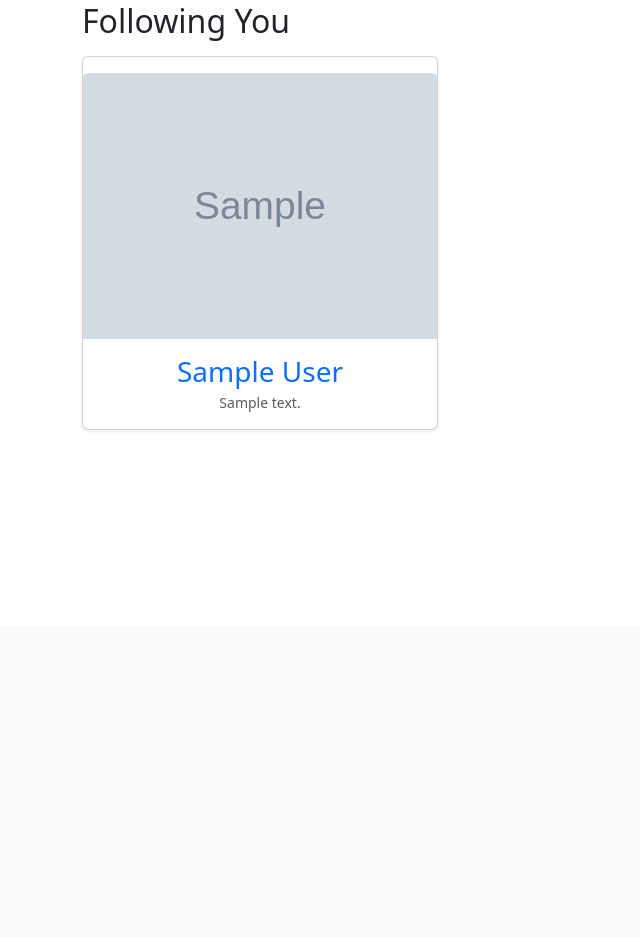
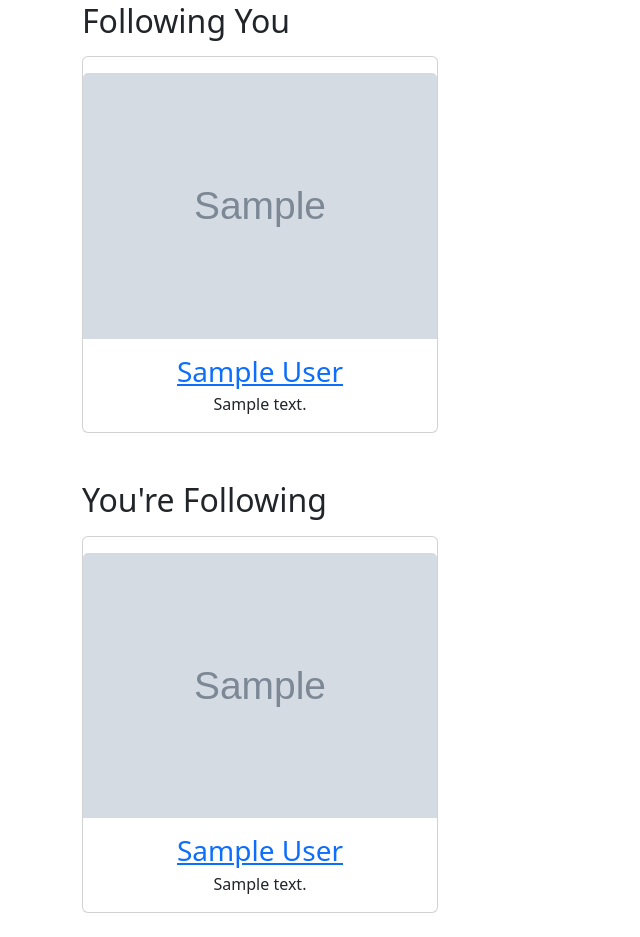
Before and after one commit to christinalicence/stride, a Django app: page /profiles/ in a window 1280 px wide. Shown: the part 174-1111 px from the top of the page, without its empty margins (0-640 px from the left). Before the commit the page ends 604 px from the top, so only its background shows below. Run offline with Django 5.2, Linux system fonts and the light colour scheme; a user stored in the database is signed in; tables that the repository leaves empty hold one stand-in row (values such as "Sample post"); grey boxes marked "Sample" are stand-in pictures; parts of the project's set-up code (start-up, migrations or seed data) failed here and were passed over.

Commit message:
add following people to profile list page

```diff
--- a/fitness/templates/profiles/profile_list.html
+++ b/fitness/templates/profiles/profile_list.html
@@ -11,21 +11,21 @@
     <h2 class="medium-heading mb-3">Following You</h2>
     {% if user.userprofile.approved_followers %}
       <div class="row g-4">
-        {% for following in user.userprofile.approved_following|slice:":6" %}
+        {% for follower in user.userprofile.approved_followers|slice:":6" %}
           <div class="col-md-4 col-sm-6">
-            <div class="card profile-card-short shadow-sm h-100 text-center">
-              {% if following.profile_picture %}
-                <img src="{{ following.profile_picture.url }}" class="card-img-top profile-avatar mx-auto mt-3" alt="{{ following.display_name }}">
+            <div class="card profile-card-short h-100 text-center">
+              {% if follower.profile_picture %}
+                <img src="{{ follower.profile_picture.url }}" class="card-img-top profile-avatar mx-auto mt-3" alt="{{ follower.display_name }}">
               {% else %}
                 <img src="{% static 'fitness/images/weights.jpg' %}" class="card-img-top profile-avatar mx-auto mt-3" alt="Default profile image">
               {% endif %}
               <div class="card-body">
                 <h3 class="card-title mb-1">
-                  <a href="{% url 'profile_detail' following.user.username %}" class="text-decoration-none">
-                    {{ following.display_name|default:following.user.username }}
+                  <a href="{% url 'profile_detail' follower.user.username %}" class="card-text">
+                    {{ follower.display_name|default:follower.user.username }}
                   </a>
                 </h3>
-                <p class="card-text text-muted small">{{ following.bio|default:"This user hasn’t added a bio yet." }}</p>
+                <p class="card-text">{{ follower.bio|default:"This user hasn’t added a bio yet." }}</p>
               </div>
             </div>
           </div>
@@ -35,12 +35,41 @@
       <p class="text-muted">You have no followers yet.</p>
     {% endif %}
 
+    <!-- Following -->
+    <h2 class="medium-heading mt-5 mb-3">You're Following</h2>
+    {% if user.userprofile.approved_following %}
+      <div class="row g-4">
+        {% for following in user.userprofile.approved_following|slice:":6" %}
+          <div class="col-md-4 col-sm-6">
+            <div class="card profile-card-short h-100 text-center">
+              {% if following.profile_picture %}
+                <img src="{{ following.profile_picture.url }}" class="card-img-top profile-avatar mx-auto mt-3" alt="{{ following.display_name }}">
+              {% else %}
+                <img src="{% static 'fitness/images/weights.jpg' %}" class="card-img-top profile-avatar mx-auto mt-3" alt="Default profile image">
+              {% endif %}
+              <div class="card-body">
+                <h3 class="card-title mb-1">
+                  <a href="{% url 'profile_detail' following.user.username %}" class="card-text">
+                    {{ following.display_name|default:following.user.username }}
+                  </a>
+                </h3>
+                <p class="card-text">{{ following.bio|default:"This user hasn’t added a bio yet." }}</p>
+              </div>
+            </div>
+          </div>
+        {% endfor %}
+      </div>
+    {% else %}
+      <p class="text-muted">You're not following anyone yet.</p>
+    {% endif %}
+
   {% else %}
-    <h1 class="big-heading text-center mb-4">Meet Some of Our Users</h1>
+    <!-- Not logged in -->
+    <h1 class="big-heading mb-4">Meet Some of Our Users</h1>
     <div class="row g-4">
       {% for profile in profiles|slice:":6" %}
         <div class="col-md-4 col-sm-6">
-          <div class="card profile-card-short shadow-sm h-100 text-center">
+          <div class="card profile-card-short h-100 text-center">
             {% if profile.profile_picture %}
               <img src="{{ profile.profile_picture.url }}" class="card-img-top profile-avatar mx-auto mt-3" alt="{{ profile.display_name }}">
             {% else %}
@@ -48,11 +77,11 @@
             {% endif %}
             <div class="card-body">
               <h3 class="card-title mb-1">
-                <a href="{% url 'profile_detail' profile.user.username %}" class="text-decoration-none">
+                <a href="{% url 'profile_detail' profile.user.username %}" class="card-text">
                   {{ profile.display_name|default:profile.user.username }}
                 </a>
               </h3>
-              <p class="card-text text-muted small">{{ profile.bio|truncatewords:15 }}</p>
+              <p class="card-text">{{ profile.bio|truncatewords:15 }}</p>
             </div>
           </div>
         </div>
```
